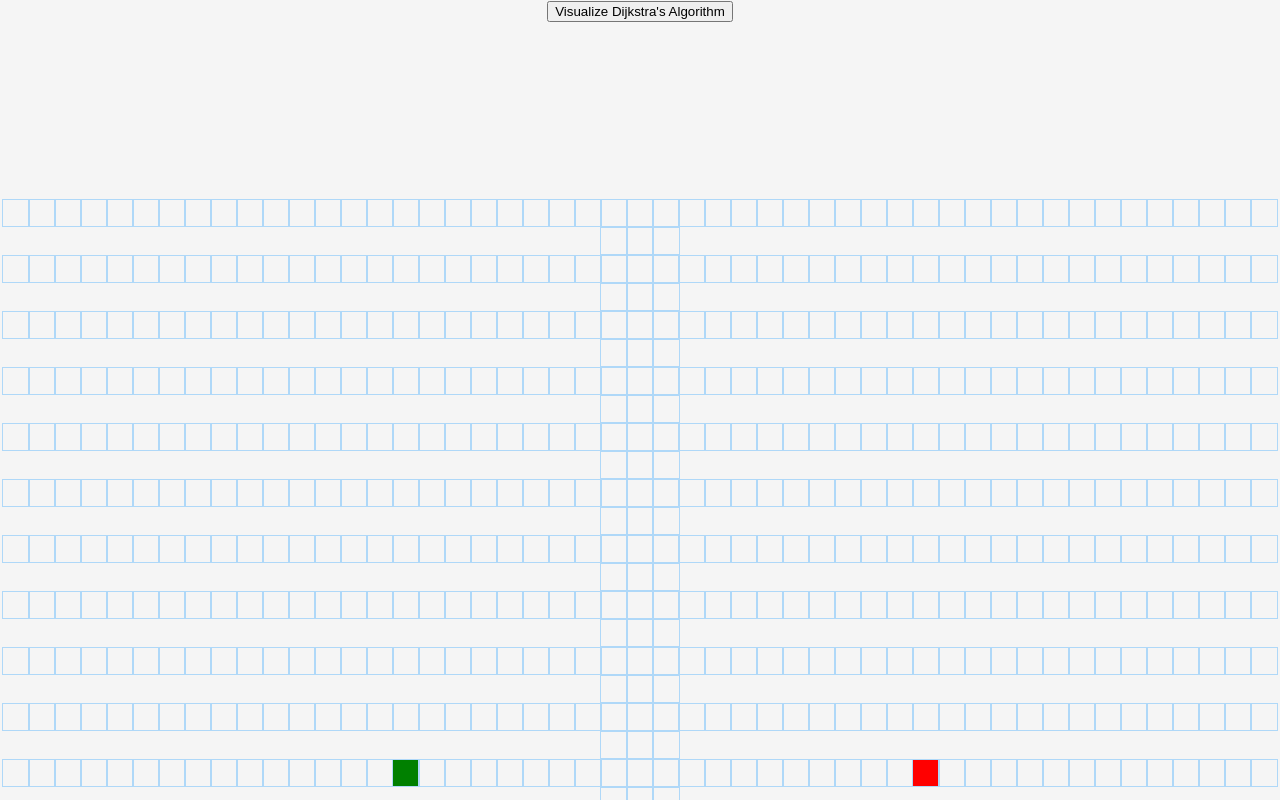
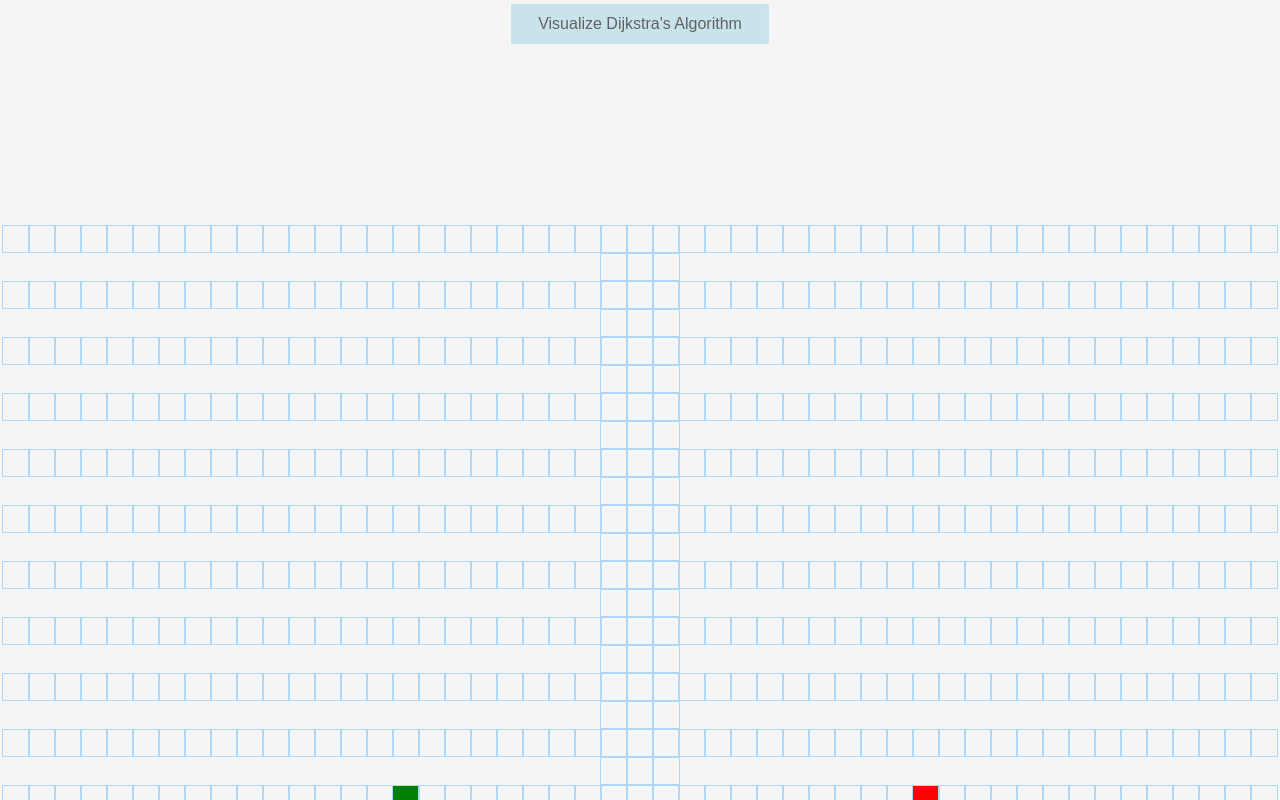
Before and after one commit to EdoardoGruppi/Path_Finding_Visualizer, a React (Create React App) app: page / in a window 1280 px wide. Shown: the top 800 px of the page. Built offline with nearby package versions, Linux system fonts and the light colour scheme.

Commit message:
Add button style

```diff
--- /dev/null
+++ b/src/Design/Button.css
@@ -0,0 +1,61 @@
+/* .btn41-43 {
+  padding: 10px 25px;
+  font-family: "Roboto", sans-serif;
+  font-weight: 500;
+  background: transparent;
+  outline: none !important;
+  cursor: pointer;
+  transition: all 0.3s ease;
+  position: relative;
+  display: inline-block;
+}
+
+.btn-42 {
+  border: 2px solid rgb(204, 54, 54);
+  z-index: 1;
+  color: black;
+}
+
+.btn-42:after {
+  position: absolute;
+  content: "";
+  width: 100%;
+  height: 0;
+  bottom: 0;
+  left: 0;
+  z-index: -1;
+  background: lightblue;
+  transition: all 0.3s ease;
+}
+
+.btn-42:hover {
+  color: rgb(0, 0, 0);
+}
+
+.btn-42:hover:after {
+  top: 0;
+  height: 100%;
+}
+
+.btn-42:active {
+  top: 2px;
+} */
+
+.bn4 {
+  background-color: lightblue;
+  border: none;
+  color: rgb(0, 0, 0);
+  padding: 0.7em 1.7em;
+  text-align: center;
+  font-size: 16px;
+  margin: 4px 2px;
+  opacity: 0.6;
+  transition: 0.3s;
+  display: inline-block;
+  text-decoration: none;
+  cursor: pointer;
+}
+
+.bn4:hover {
+  opacity: 1;
+}
--- a/src/PathFindingVisualizer/PathFindingVisualizer.jsx
+++ b/src/PathFindingVisualizer/PathFindingVisualizer.jsx
@@ -2,6 +2,7 @@ import React, { Component } from "react";
 import Node from "./Node/Node";
 import "./PathFindingVisualizer.css";
 import { dijkstra, getNodesInShortestPathOrder } from "../Algorithms/Dijkstra";
+import "../Design/Button.css";
 
 const START_NODE_ROW = 10;
 const START_NODE_COL = 15;
@@ -103,7 +104,11 @@ export default class PathfindingVisualizer extends Component {
 
     return (
       <>
-        <button id="btn" onClick={() => this.visualizeDijkstra()}>
+        <button
+          className="bn4"
+          id="btn"
+          onClick={() => this.visualizeDijkstra()}
+        >
           Visualize Dijkstra's Algorithm
         </button>
         <div className="grid">
```
